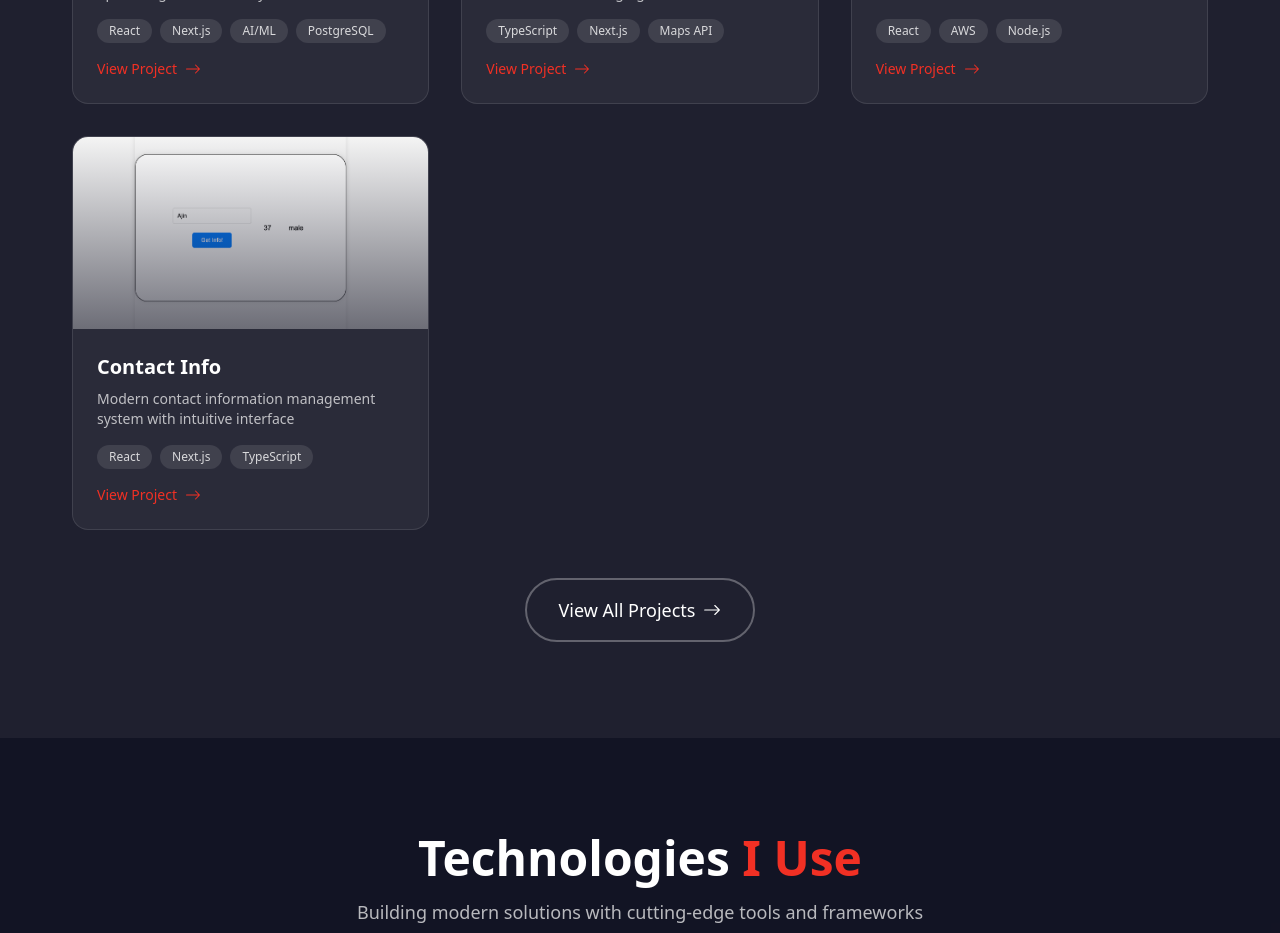
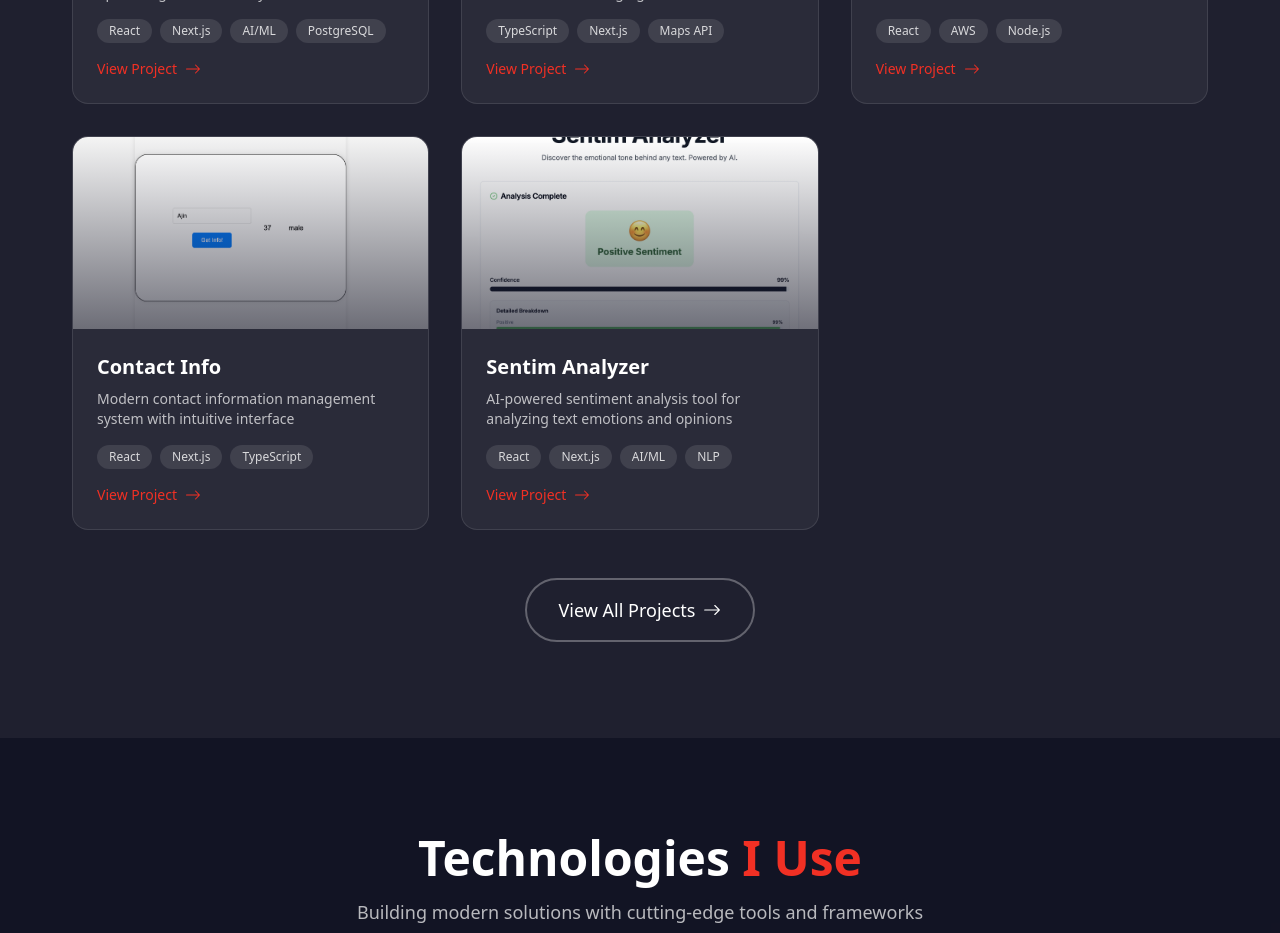
Before and after one commit to ajinsunny/ajinsunnywebsite, a Next.js app: page / in a window 1280 px wide. Shown: the part 2380-3313 px from the top of the page. Built offline with nearby package versions, Linux system fonts and the light colour scheme.

Commit message:
feat: add Sentim Analyzer to featured projects section

```diff
--- a/components/FeaturedProjects.tsx
+++ b/components/FeaturedProjects.tsx
@@ -46,6 +46,14 @@ const projects: Project[] = [
     image: "/contactinfo.webp",
     url: "https://contactinfo-two.vercel.app/",
     techStack: ["React", "Next.js", "TypeScript"],
+  },
+  {
+    title: "Sentim Analyzer",
+    description:
+      "AI-powered sentiment analysis tool for analyzing text emotions and opinions",
+    image: "/sentim-analyzer.webp",
+    url: "https://sentim-analyzer.vercel.app/",
+    techStack: ["React", "Next.js", "AI/ML", "NLP"],
   },
 ];
 
```
Also changed, not shown: public/sentim-analyzer.webp (added).
